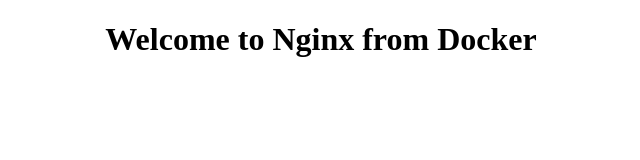
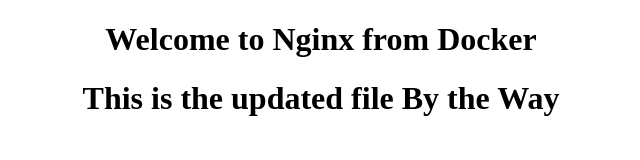
Before and after one commit to Amolshinde5585/nginx-app, a plain HTML site: page index.html in a window 1280 px wide. Shown: the whole page, without its empty margins (319-959 px from the left). Drawn offline with Linux system fonts and the light colour scheme.

Commit message:
Update index.html

```diff
--- a/index.html
+++ b/index.html
@@ -5,5 +5,6 @@
 </head>
 <body>
     <center><h1> Welcome to Nginx from Docker </h1></center>
+    <center><h1> This is the updated file By the Way </h1></center>
 </body>
 </html>
```
